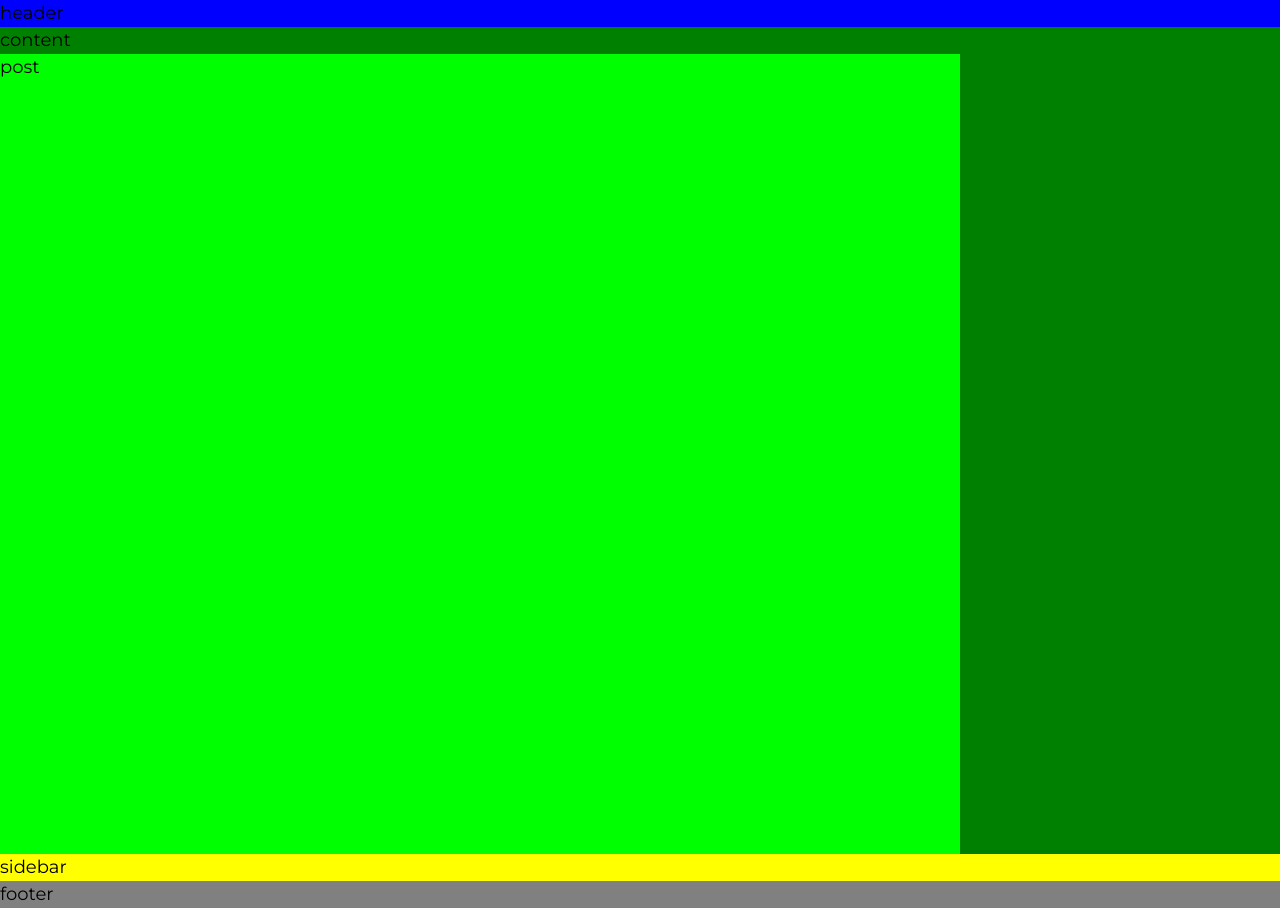
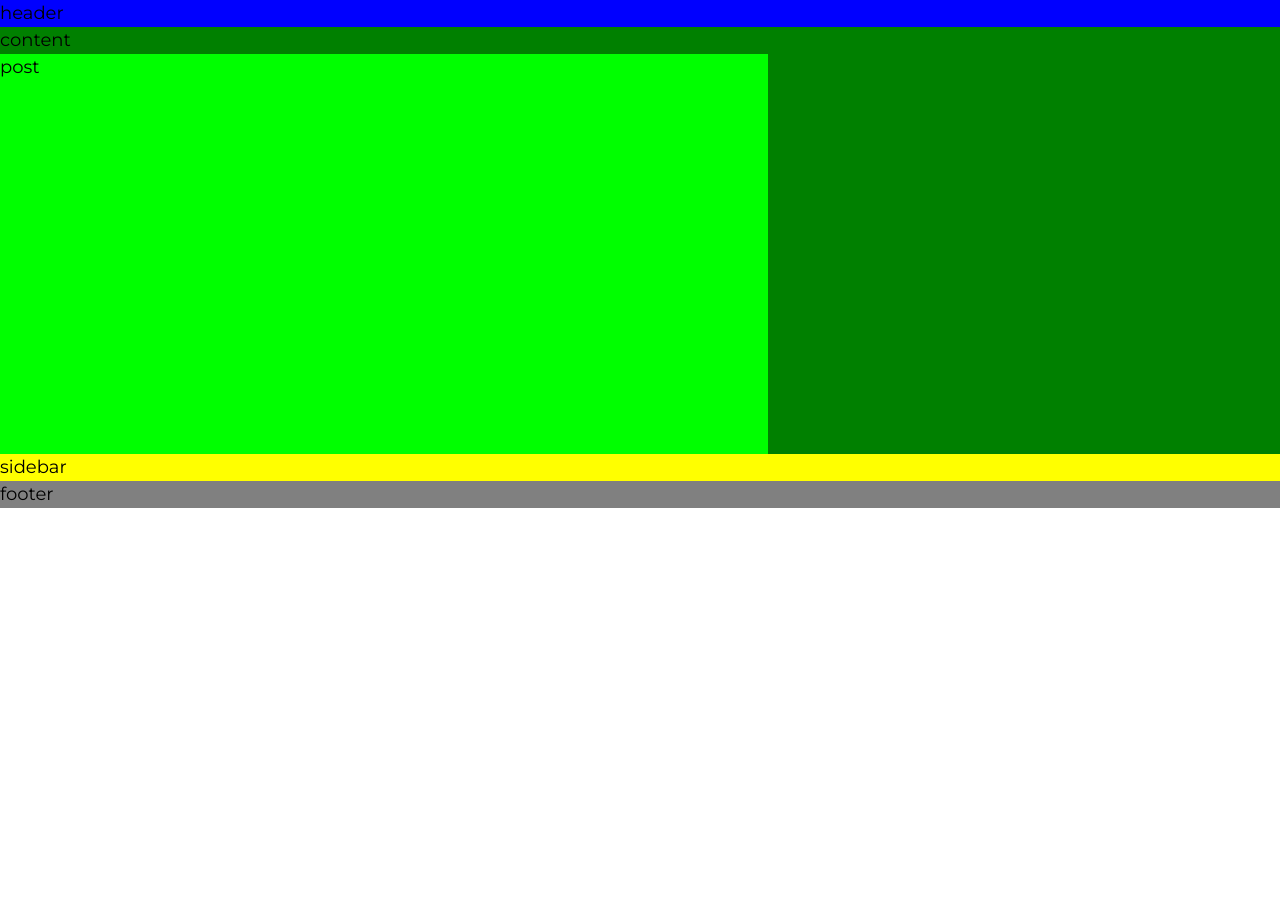
Before and after one commit to sarahseewhy/sarahseewhy, a website: page index.html in a window 1280 px wide. After the commit the page ends 800 px from the top, so only its background shows below. Drawn offline with Linux system fonts and the light colour scheme.

Commit message:
Adjust column width and height

```diff
--- a/css/style.css
+++ b/css/style.css
@@ -13,8 +13,8 @@ body {
 .post {
   background-color: lime;
   columns: 20em;
-  height: 100vh;
-  width: 75vw;
+  height: 50vh;
+  width: 60vw;
 }
 
 #sidebar {
```
